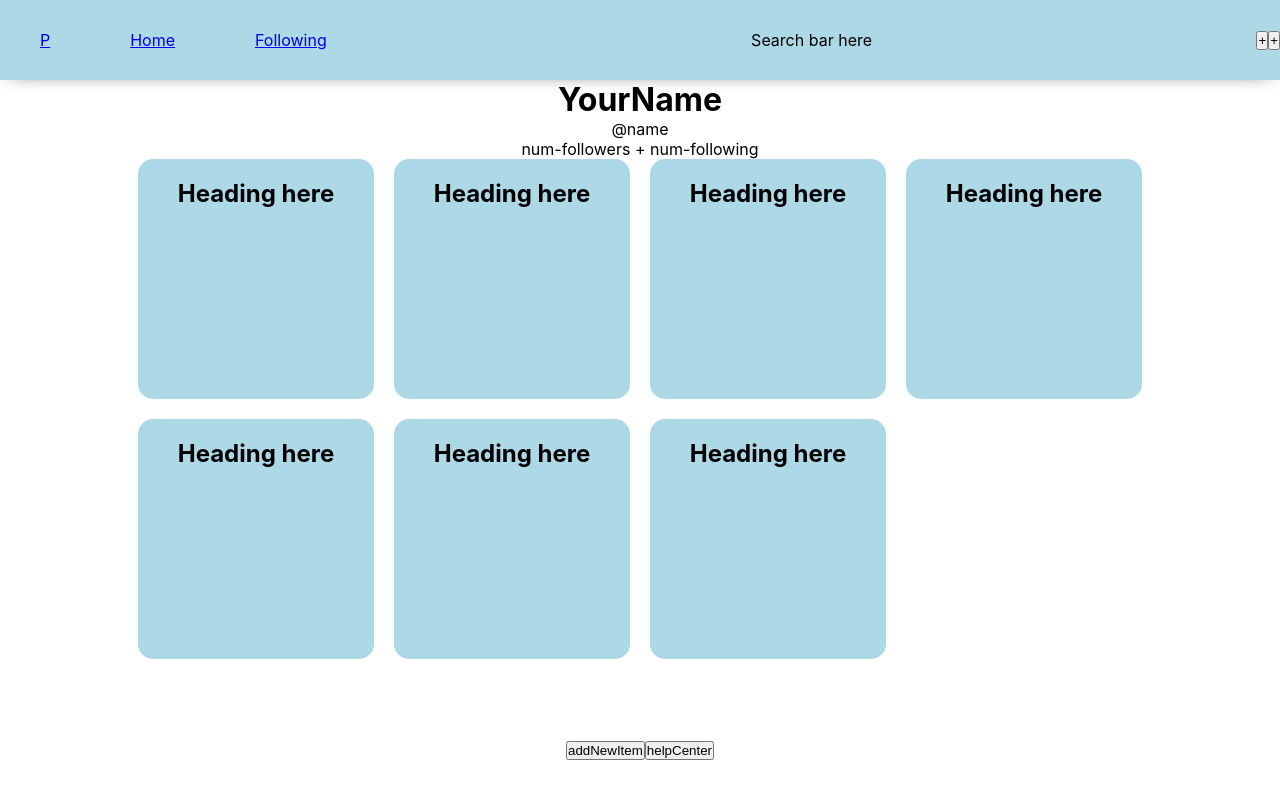
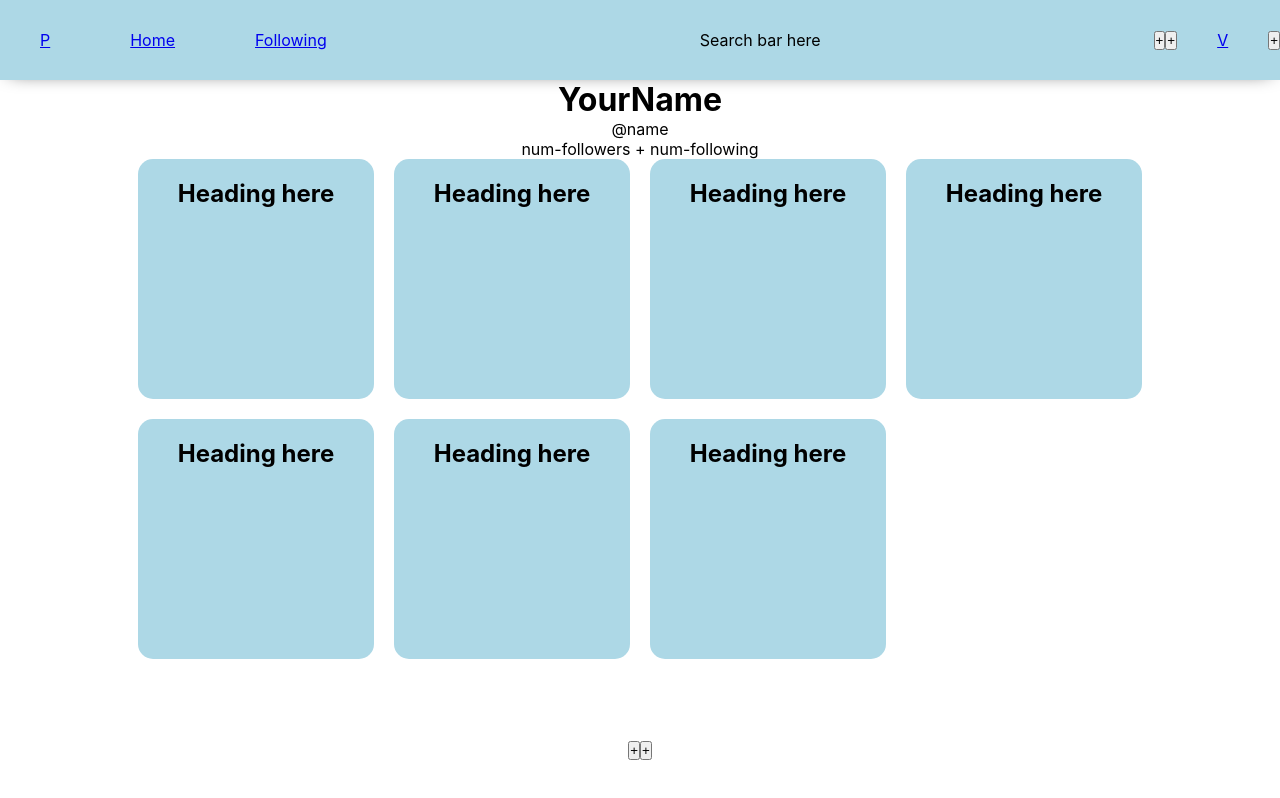
Before and after one commit to vbldra/clone-pinterest, a React (Create React App) app: page /vbldra/_saved in a window 1280 px wide. Built offline with nearby package versions, Linux system fonts and the light colour scheme.

Commit message:
added all the popup buttons

```diff
--- a/src/components/App.js
+++ b/src/components/App.js
@@ -4,7 +4,8 @@ import Navigation from "./Navigation";
 import HomeContainer from './HomeContainer';
 import FollowingContainer from './FollowingContainer';
 import Account from './Account'
-import RoundButton from './RoundButton'
+import PopupAdd from './PopupAdd'
+import PopupHelp from './PopupHelp'
 import { Route } from 'react-router-dom'
 
 function App() {
@@ -20,8 +21,9 @@ function App() {
   function popupReducer(state, action) {
     const newState = {...state}
     for (const key in newState) {
-      newState[key] = !newState[key]
-      if (key === action.type) {
+      // newState[key] = !newState[key]
+      newState[key] = false
+      if (action.type === key) {
         newState[key] = !newState[key]
       }
     }
@@ -40,8 +42,22 @@ function App() {
       <Route path="/vbldra/_saved/"> {/*link to account name*/}
         <Account />
       </Route>
-      <RoundButton action="addNewItem" />
-      <RoundButton action="helpCenter" />
+      <button
+        onClick={e => {
+          dispatch({type: "popupAddVisible"})
+        }
+        }>+</button>
+      {popups.popupAddVisible && (
+        <PopupAdd />
+      )}
+      <button
+        onClick={e => {
+          dispatch({type: "popupHelpVisible"})
+        }
+        }>+</button>
+      {popups.popupHelpVisible && (
+        <PopupHelp />
+      )}
     </div>
   );
 }
--- a/src/components/Navigation.js
+++ b/src/components/Navigation.js
@@ -8,19 +8,6 @@ import PopupHelp from './PopupHelp'
 import Search from './Search';
 
 function Navigation(props) {
-    // const [popupUpdatesVisible, setPopupUpdatesVisible] = useState(false);
-    // const [popupInboxVisible, setPopupInboxVisible] = useState(false);
-    // const [popupOptionVisible, setPopupOptionVisible] = useState(false);
-    // const [popupAddVisible, setPopupAddVisible] = useState(false);
-    // const [popupHelpVisible, setPopupHelpVisible] = useState(false);
-
-    // function closePopup() {
-    //     setPopupUpdatesVisible(false)
-    //     setPopupInboxVisible(false)
-    //     setPopupOptionVisible(false)
-    //     setPopupAddVisible(false)
-    //     setPopupHelpVisible(false)
-    // }
 
     return (
         <nav>
@@ -44,16 +31,15 @@ function Navigation(props) {
             {props.popups.popupInboxVisible && (
                 <PopupInbox />
             )}
-            {/* <NavLink className="nav-item" exact to="/vbldra/_saved/">V</NavLink>
+            <NavLink className="nav-item" exact to="/vbldra/_saved/">V</NavLink>
             <button
                 onClick={e => {
-                    closePopup()
-                    setPopupOptionVisible(!popupOptionVisible)
+                    props.dispatch({type: "popupOptionVisible"})
                 }
             }>+</button>
-            {popupOptionVisible && (
+            {props.popups.popupOptionVisible && (
                 <PopupOptions />
-            )} */}
+            )}
       </nav>
     )
 }
--- a/src/components/PopupAdd.js
+++ b/src/components/PopupAdd.js
@@ -1,20 +1,10 @@
 import React from 'react';
-// import '../styles/popupOptions.css';
-
+import '../styles/popupDownOptions.css';
 
 function PopupAdd() {
     return (
-        <div className="popup">
-            <h2>Inbox</h2>
-            <p>Share ideas with your friends</p>
-            <p className="search">SEARCH BAR</p>
-            <p>Suggested</p>
-            <ul>
-                <li>Person</li>
-                <li>Person</li>
-                <li>Person</li>
-                <li>Person</li>
-            </ul>
+        <div className="popupDown">
+            <h2>Add new</h2>
         </div>
     )
 }
--- a/src/components/PopupHelp.js
+++ b/src/components/PopupHelp.js
@@ -1,20 +1,11 @@
 import React from 'react';
-// import '../styles/popupOptions.css';
+import '../styles/popupDownOptions.css';
 
 
 function PopupHelp() {
     return (
-        <div className="popup">
-            <h2>Inbox</h2>
-            <p>Share ideas with your friends</p>
-            <p className="search">SEARCH BAR</p>
-            <p>Suggested</p>
-            <ul>
-                <li>Person</li>
-                <li>Person</li>
-                <li>Person</li>
-                <li>Person</li>
-            </ul>
+        <div className="popupDown">
+            <h2>Help</h2>
         </div>
     )
 }
--- a/src/components/RoundButton.js
+++ /dev/null
@@ -1,9 +0,0 @@
-import React from 'react';
-
-function RoundButton(props) {
-    return (
-        <button>{props.action}</button>
-    )
-}
-
-export default RoundButton
--- /dev/null
+++ b/src/styles/popupDownOptions.css
@@ -0,0 +1,10 @@
+.popupDown {
+    position: absolute;
+    right: 10px;
+    bottom: 60px;
+    z-index: 1;
+    padding: 20px;
+    border-radius: 15px;
+    background: white;
+    box-shadow: 0 0 10px rgba(0,0,0,.1);
+}
```
